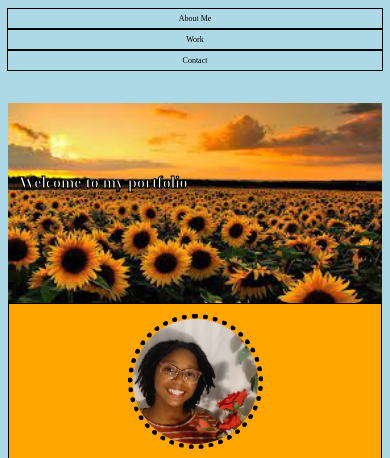
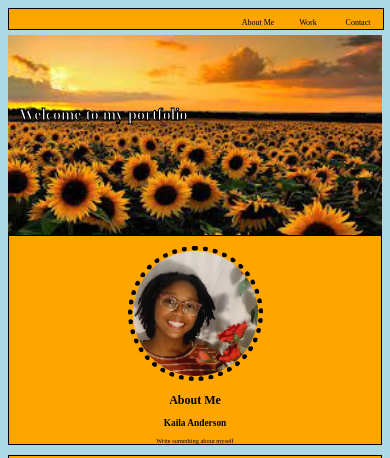
Before and after one commit to Kal-a11y/professional-portfolio, a plain HTML site: page index.html in a window 390 px wide. Shown: the top 458 px of the page. Drawn offline with Linux system fonts and the light colour scheme.

Commit message:
Styled nav bar for medium screens

```diff
--- a/assets/css/medium-screen.css
+++ b/assets/css/medium-screen.css
@@ -18,13 +18,14 @@
 
     /* Nav bar */
     nav {
-        background-color: var(--color-sub);
-        height: 90px;
+        background-color: var(--color-main);
+        height: 20px;
         width: 100%;
         margin: 5px 0px;
         position: static;
         top: 0px;
         z-index: 1;
+        border: var(--border-basic);
 
     }
 
@@ -32,16 +33,17 @@
         height: 100%;
         padding-left: 0px;
         display: flex;
-        flex-direction: column;
-        align-items: center;
+        flex-direction: row;
+        align-items: flex-end;
+        justify-content: flex-end;
         list-style: none;
         margin: 0px;
     }
 
     nav li {
-        border: 1px solid black;
-        width: 100%;
-        padding: 5px 0px;
+        border: none;
+        width: 50px;
+        padding: 2px 0px;
     }
 
 
```
